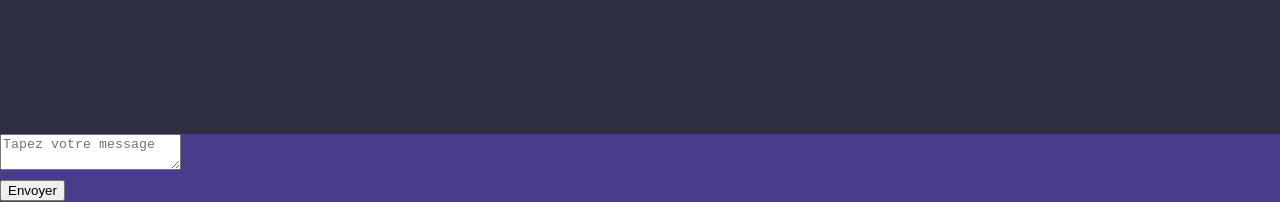
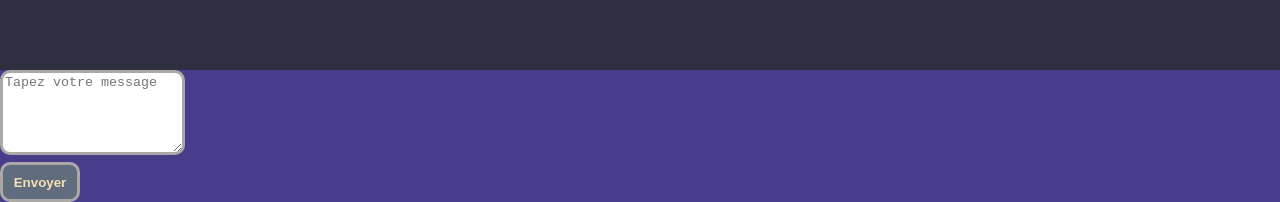
Before and after one commit to alexissengangabo07/nodejs-chat-app, a React (Create React App) app in the folder client/: page / in a window 1280 px wide. Both pictures are taken after typing "Sample" into the empty fields and a click on the input "Connectez-vous". Shown: the part 598-800 px from the top of the page. Built offline with nearby package versions, Linux system fonts and the light colour scheme; no server answers.

Commit message:
style:  add style to boutton

```diff
--- a/client/src/components/form/Form.jsx
+++ b/client/src/components/form/Form.jsx
@@ -5,10 +5,10 @@ import * as api from "../../api/messages";
 const Form = () => {
     let [messageInput, setMessageInput] = useState('');
 
-    const handleMessage = async(e) => {
+    const handleMessage = async (e) => {
         e.preventDefault();
         console.log(messageInput);
-        await api.createMessage({username: 'alexnew', message: messageInput, dateTime: new Date()});
+        await api.createMessage({ username: 'alexnew', message: messageInput, dateTime: new Date() });
         // console.log(data);
     }
 
@@ -17,15 +17,15 @@ const Form = () => {
             <div className='form-container'>
                 <form onSubmit={handleMessage}>
                     <div>
-                        <textarea name="message" className="textarea-message" onChange={(e) => {setMessageInput(e.target.value)}} placeholder='Tapez votre message'></textarea>
+                        <textarea name="message" className="textarea-message" onChange={(e) => { setMessageInput(e.target.value) }} placeholder='Tapez votre message'></textarea>
                     </div>
-                <div>
-                    <input type="submit" value="Envoyer" />
-                </div>
-        </form>
+                    <div>
+                        <input className='Envoye' type="submit" value="Envoyer" />
+                    </div>
+                </form>
             </div >
         </>
-            )
+    )
 }
 
 export default Form
--- a/client/src/components/home/style.css
+++ b/client/src/components/home/style.css
@@ -19,3 +19,22 @@
     height: 30px;
     outline: none;
 }
+.Envoye{
+    background-color: rgb(96, 109, 126);
+    color: wheat;
+    height: 40px;
+    width: 80px;
+    border-radius: 10px;
+    border: solid rgb(173, 168, 168);
+    cursor: pointer;
+    font-weight: bold;
+}
+.Envoye:hover{
+    color: white;
+    cursor:pointer;
+}
+.textarea-message{
+    height:75px ;
+    border-radius: 10px;
+    border: solid rgb(173, 168, 168);
+}
```
